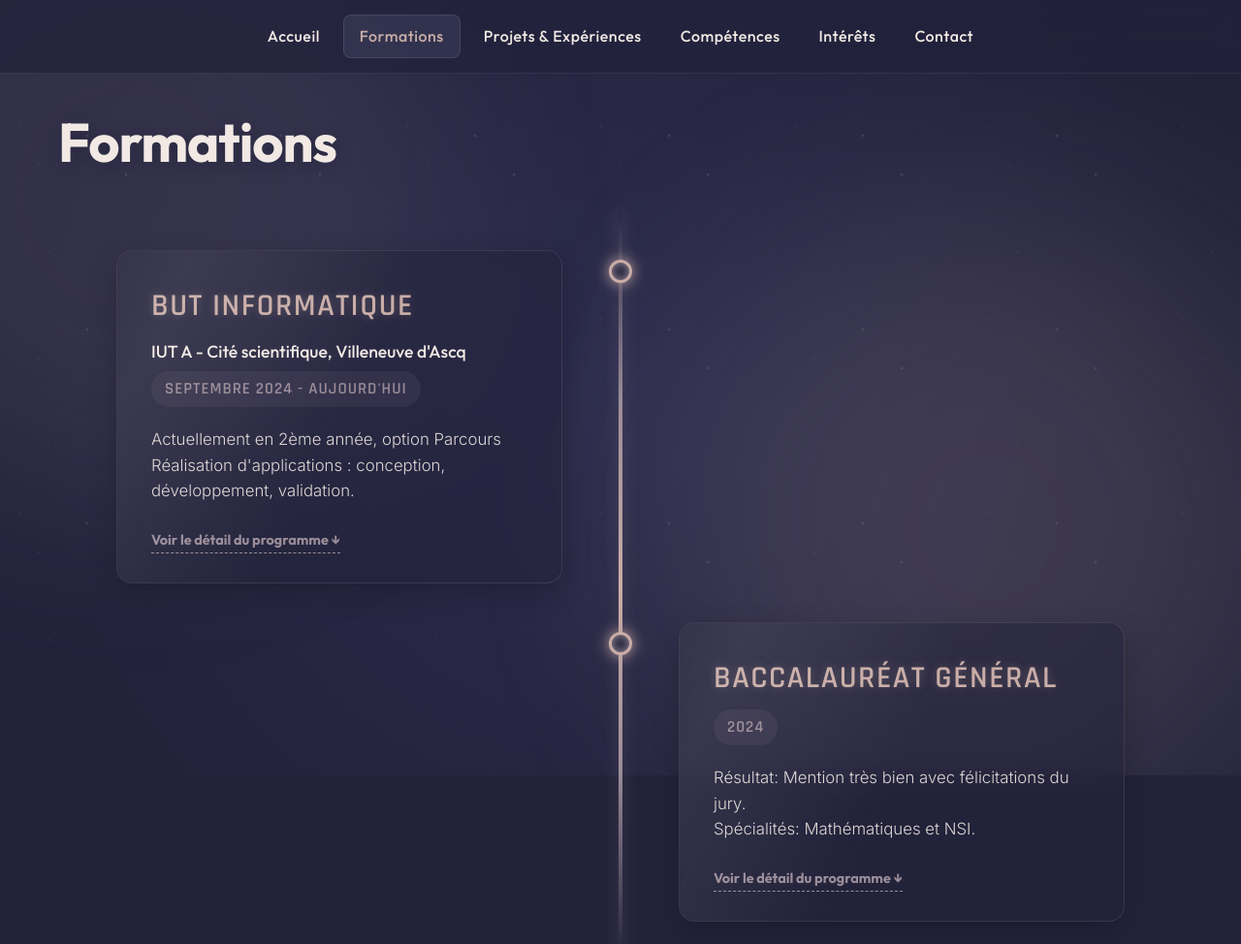
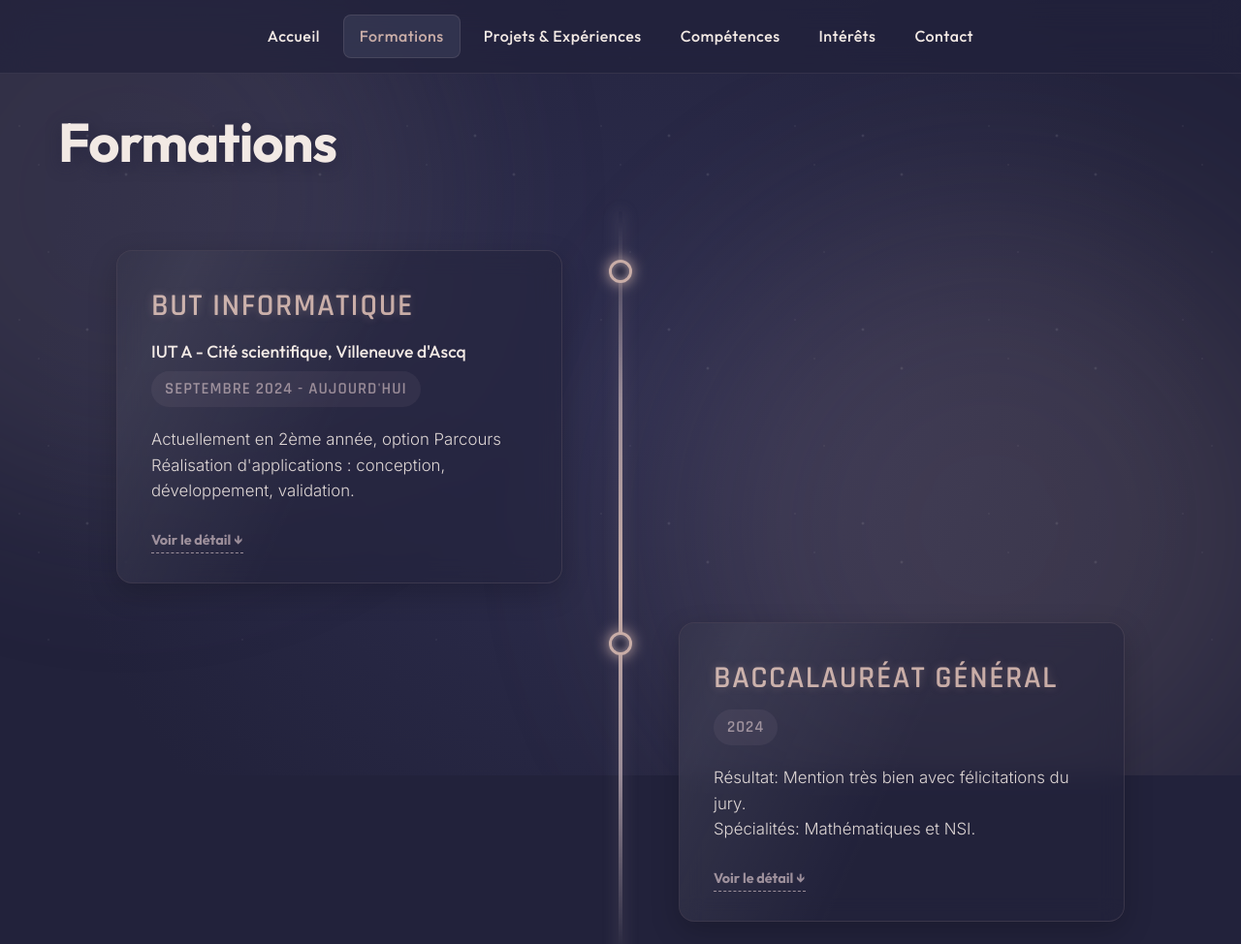
Before and after one commit to M3i-li/Portfolio, a plain HTML site: page html/Formations.html in a window 1280 px wide. Shown: the top 974 px of the page at 97% size. Drawn offline with Linux system fonts and the light colour scheme.

Commit message:
corrections mineures

```diff
--- a/html/Formations.html
+++ b/html/Formations.html
@@ -56,7 +56,7 @@
                             Actuellement en 2ème année, option Parcours Réalisation d'applications : conception, développement, validation.
                         </p>
 
-                        <a href="#detail-but" class="more-details-btn">Voir le détail du programme ↓</a>
+                        <a href="#detail-but" class="more-details-btn">Voir le détail ↓</a>
                     </div>
                 </div>
 
@@ -72,7 +72,7 @@
                             Spécialités: Mathématiques et NSI.
                         </p>
 
-                        <a href="#detail-bac" class="more-details-btn">Voir le détail du programme ↓</a>
+                        <a href="#detail-bac" class="more-details-btn">Voir le détail ↓</a>
                     </div>
                 </div>
 
```
